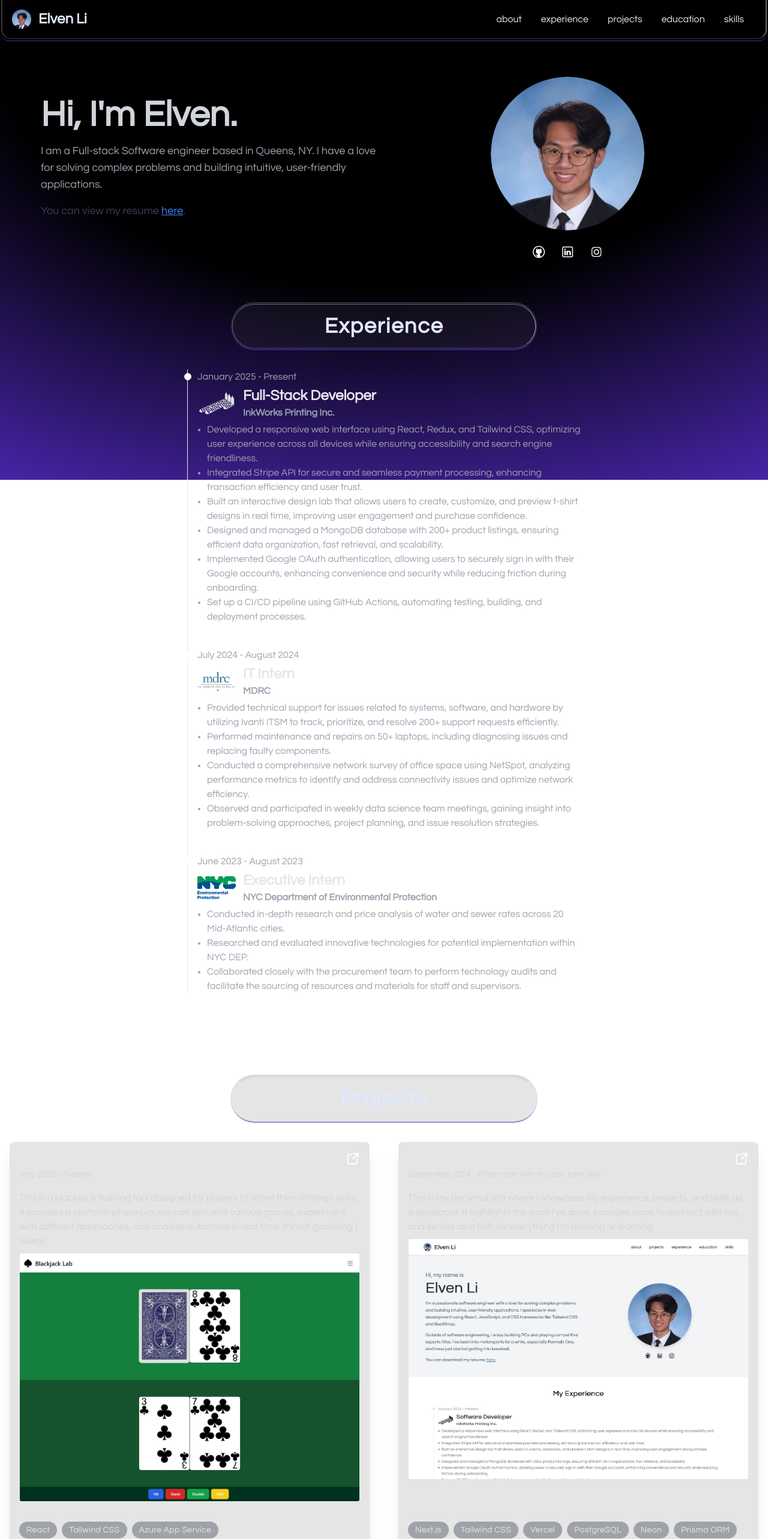
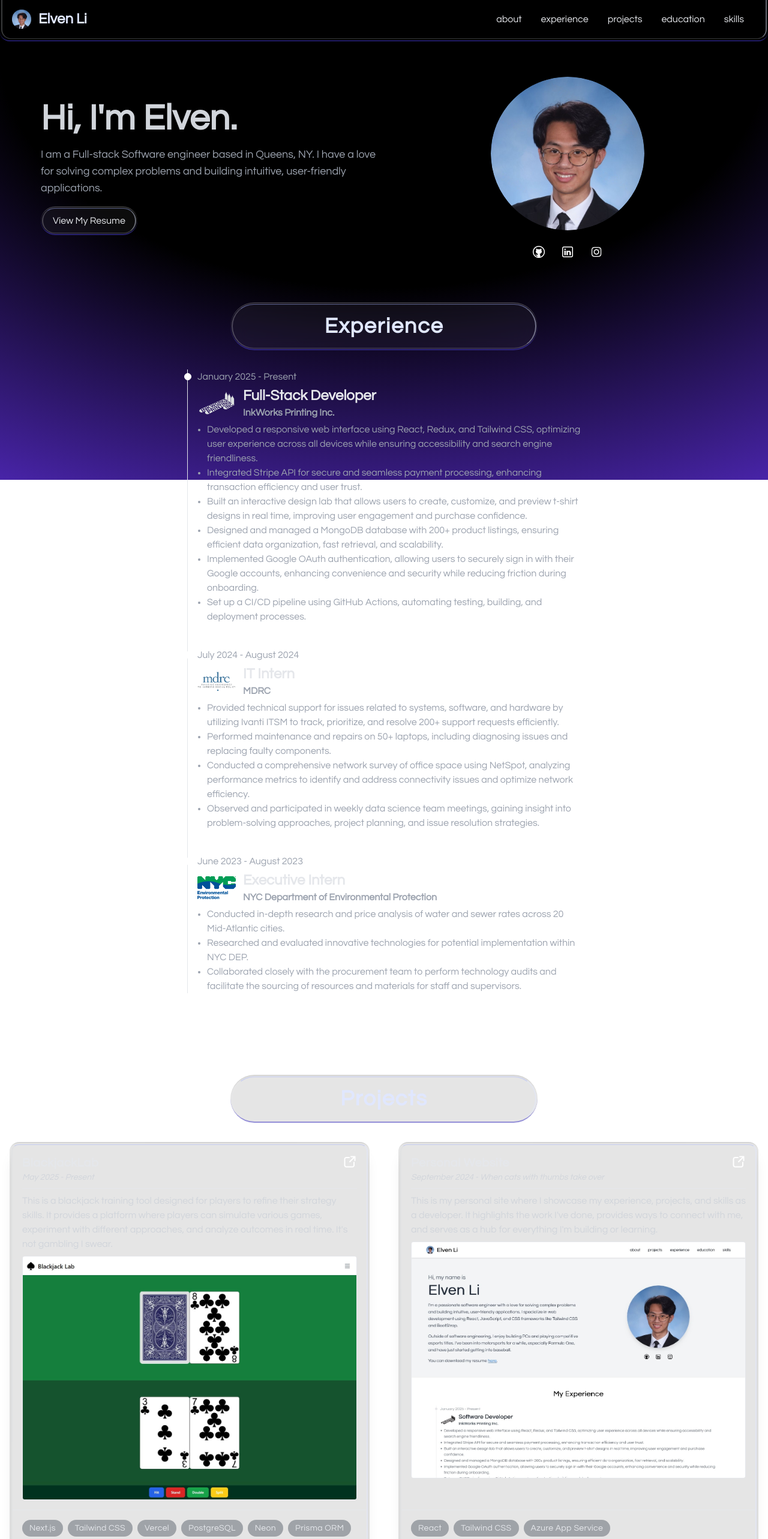
Before and after one commit to elvli/DevPortfolio, a React (Create React App) app: page / in a window 1280 px wide. Shown: the top 2566 px of the page at 60% size. Built offline with nearby package versions, Linux system fonts and the light colour scheme.

Commit message:
Adjusted project card styling and added view resume button

```diff
--- a/src/Components/About.js
+++ b/src/Components/About.js
@@ -75,18 +75,17 @@ function About() {
               while, especially Formula One, and have just started getting into
               baseball.
             </p> */}
-            <p className="text-lg text-gray-700 mb-8">
-              You can view my resume{" "}
+
             <a
               href={resumePDF}
               target="_blank"
               rel="noopener noreferrer"
-                className="text-blue-500 underline"
+              className="inline-block rounded-full py-[1px] px-[2px] bg-neutral-600/15 backdrop-blur-lg border-t-2 border-b-2 border-indigo-700/50 border-t-neutral-400/25 hover:bg-neutral-400/15 transition-colors duration-300 ease-in-out"
             >
-                here
+              <div className="rounded-full px-4 py-2 border-t border-t-indigo-300/50 border-b border-b-gray-200/25 border-l-2 border-l-gray-200/25 border-r-2 border-r-indigo-100/45">
+                View My Resume
+              </div>
             </a>
-              .
-            </p>
           </div>
         </div>
         {/* <ResumeViewer /> */}
--- a/src/Components/ProjectCard.js
+++ b/src/Components/ProjectCard.js
@@ -1,3 +1,4 @@
+import { useState } from "react";
 import LinkLight from "../Assets/Icons/link-light.png";
 // import LinkDark from "../Assets/Icons/link-dark.png";
 
@@ -10,8 +11,40 @@ const ProjectCard = ({
   end,
   thumbnail,
 }) => {
+  const [rotation, setRotation] = useState({ rotateX: 0, rotateY: 0 });
+
+  function handleMouseMove(e) {
+    const card = e.currentTarget;
+    const rect = card.getBoundingClientRect();
+
+    const x = e.clientX - rect.left;
+    const y = e.clientY - rect.top;
+
+    const centerX = rect.width / 2;
+    const centerY = rect.height / 2;
+
+    const maxTilt = 0.5;
+
+    const rotateX = ((y - centerY) / centerY) * maxTilt;
+    const rotateY = ((x - centerX) / centerX) * maxTilt;
+
+    setRotation({ rotateX: -rotateX, rotateY });
+  }
+
+  function handleMouseLeave() {
+    setRotation({ rotateX: 0, rotateY: 0 });
+  }
+
   return (
-    <div className="relative shadow-xl rounded-lg overflow-hidden flex flex-col bg-neutral-600/15 backdrop-blur-lg hover:-translate-y-3 hover:shadow-2xl transition-all duration-300 ease-in-out">
+    <div
+      onMouseMove={handleMouseMove}
+      onMouseLeave={handleMouseLeave}
+      style={{
+        transform: `perspective(600px) rotateX(${rotation.rotateX}deg) rotateY(${rotation.rotateY}deg)`,
+      }}
+      className="rounded-2xl bg-neutral-600/15 py-[2px] px-[3px] backdrop-blur-lg border-t-2 border-b-2 border-indigo-700/50 border-t-neutral-400/25 hover:bg-neutral-400/15 transition-colors duration-300 ease-in-out"
+    >
+      <div className="relative h-full shadow-xl rounded-xl overflow-hidden flex flex-col hover:shadow-2xl border-t border-t-indigo-300/50 border-b border-b-gray-200/25 border-l-2 border-l-gray-300/25 border-r-2 border-r-indigo-100/45">
         {link !== "#" && (
           <a
             href={link}
@@ -27,7 +60,7 @@ const ProjectCard = ({
           </a>
         )}
 
-      <div className="p-4 flex-grow">
+        <div className="p-4">
           <h3 className="text-xl font-semibold tracking-wide">{title}</h3>
           <p className="text-sm italic text-gray-300 border-b pb-2">
             {start} - {end}
@@ -48,11 +81,12 @@ const ProjectCard = ({
             {skills.map((skill, index) => (
               <span
                 key={index}
-              className="inline-block bg-gray-800/35 text-gray-200 tracking-wide hover:bg-gray-300 text-sm font-medium rounded-full px-3 py-1 transition-all duration-100 ease-in-out"
+                className="inline-block bg-gray-800/35 text-gray-200 tracking-wide hover:bg-indigo-900 text-sm font-medium rounded-full px-3 py-1 transition-all duration-100 ease-in-out"
               >
                 {skill}
               </span>
             ))}
+          </div>
         </div>
       </div>
     </div>
--- a/src/Components/Projects.js
+++ b/src/Components/Projects.js
@@ -20,7 +20,14 @@ const Projects = () => {
   and analyze outcomes in real time. It's not gambling I swear.
 `,
       link: "https://blackjacklab.azurewebsites.net/",
-      skills: ["React", "Tailwind CSS", "Azure App Service"],
+      skills: [
+        "Next.js",
+        "Tailwind CSS",
+        "Vercel",
+        "PostgreSQL",
+        "Neon",
+        "Prisma ORM",
+      ],
       start: "May 2025",
       end: "Present",
       thumbnail: BlackJackTN,
@@ -35,14 +42,7 @@ const Projects = () => {
   I'm building or learning.
 `,
       link: "https://elvenli.com",
-      skills: [
-        "Next.js",
-        "Tailwind CSS",
-        "Vercel",
-        "PostgreSQL",
-        "Neon",
-        "Prisma ORM",
-      ],
+      skills: ["React", "Tailwind CSS", "Azure App Service"],
       start: "September 2024",
       end: "When cats with thumbs take over",
       thumbnail: PersonalWebsiteTN,
@@ -58,7 +58,7 @@ const Projects = () => {
         "MERN",
         "BootStrap",
         "MapBox API",
-        "GeoJSON",
+        "GeoJSONs",
         "Azure App Service",
       ],
       start: "August 2023",
--- a/src/Components/SectionTitle.js
+++ b/src/Components/SectionTitle.js
@@ -35,7 +35,7 @@ const SectionTitle = ({ title }) => {
       }}
       className="text-4xl text-indigo-100 text-center font-bold px-[2px] py-[1px] mb-8 rounded-full tracking-wider bg-neutral-600/15 backdrop-blur-lg border-t-2 border-b-2 border-indigo-700/50 border-t-neutral-400/25 hover:bg-neutral-400/15 transition-colors duration-300 ease-in-out max-w-sm md:max-w-lg mx-auto"
     >
-      <div className="p-4 rounded-[999px] border-t border-t-indigo-300/50 border-b border-b-gray-200/25 border-l-2 border-l-gray-200/25 border-r-2 border-r-indigo-100/45">
+      <div className="p-4 rounded-full border-t border-t-indigo-300/50 border-b border-b-gray-200/25 border-l-2 border-l-gray-200/25 border-r-2 border-r-indigo-100/45">
         {title}
       </div>
     </div>
--- a/src/Components/SkillCard.js
+++ b/src/Components/SkillCard.js
@@ -29,10 +29,10 @@ function SkillCard({ skill }) {
     <div
       onMouseMove={handleMouseMove}
       onMouseLeave={handleMouseLeave}
-      className="flex flex-col items-center rounded-xl shadow-md max-w-52 ml-3 lg:ml-0 transition-transform duration-300 ease-out bg-neutral-600/15 backdrop-blur-lg border-t-2 border-b-2 border-indigo-700/50 border-t-neutral-400/25 hover:bg-neutral-400/15 h-full"
       style={{
         transform: `perspective(600px) rotateX(${rotation.rotateX}deg) rotateY(${rotation.rotateY}deg)`,
       }}
+      className="flex flex-col items-center rounded-xl shadow-md max-w-52 ml-3 lg:ml-0 transition-transform duration-300 ease-out bg-neutral-600/15 backdrop-blur-lg border-t-2 border-b-2 border-indigo-700/50 border-t-neutral-400/25 hover:bg-neutral-400/15 h-full"
     >
       <div className="pt-8 flex flex-col rounded-xl w-full h-full border-t border-t-indigo-300/50 border-b border-b-gray-200/25 border-l-2 border-l-gray-200/25 border-r-2 border-r-indigo-100/45">
         <img
```
Lines whose indentation alone changed are shown as unchanged.
